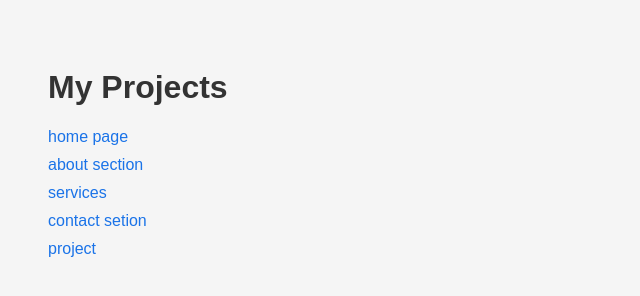
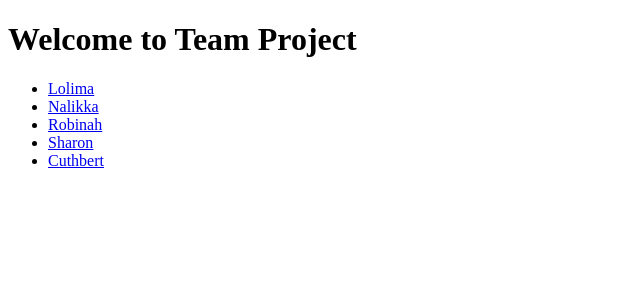
Before and after one commit to A-jr-02/Team-project, a plain HTML site: page index.html in a window 1280 px wide. Shown: the whole page, without its empty margins (0-640 px from the left). Drawn offline with Linux system fonts and the light colour scheme.

Commit message:
Revise index.html for team project layout

```diff
--- a/index.html
+++ b/index.html
@@ -1,43 +1,16 @@
 <!DOCTYPE html>
-<html lang="en">
+<html>
 <head>
-  <meta charset="UTF-8">
-  <meta name="viewport" content="width=device-width, initial-scale=1.0">
-  <title>My Projects</title>
-  <style>
-    body {
-      font-family: Arial, sans-serif;
-      padding: 40px;
-      background-color: #f5f5f5;
-    }
-    h1 {
-      color: #333;
-    }
-    ul {
-      list-style-type: none;
-      padding: 0;
-    }
-    li {
-      margin: 10px 0;
-    }
-    a {
-      text-decoration: none;
-      color: #1a73e8;
-    }
-    a:hover {
-      text-decoration: underline;
-    }
-  </style>
+    <title>Team Project Website</title>
 </head>
 <body>
-  <h1>My Projects</h1>
-  <ul>
-    <li><a href="lolima/">home page</a></li>
-    <li><a href="nalikka/">about section</a></li>
-     <li><a href="cuthert/">services</a></li>
-    <li><a href="sharon/">contact setion</a></li>
-    <li><a href="robinah/">project</a></li>
-    <!-- Add more projects as needed -->
-  </ul>
+    <h1>Welcome to Team Project</h1>
+    <ul>
+        <li><a href="lolima/index.html">Lolima</a></li>
+        <li><a href="nalikka/index.html">Nalikka</a></li>
+        <li><a href="robinah/index.html">Robinah</a></li>
+        <li><a href="sharon/index.html">Sharon</a></li>
+        <li><a href="cuthbert/index.html">Cuthbert</a></li>
+    </ul>
 </body>
 </html>
```
